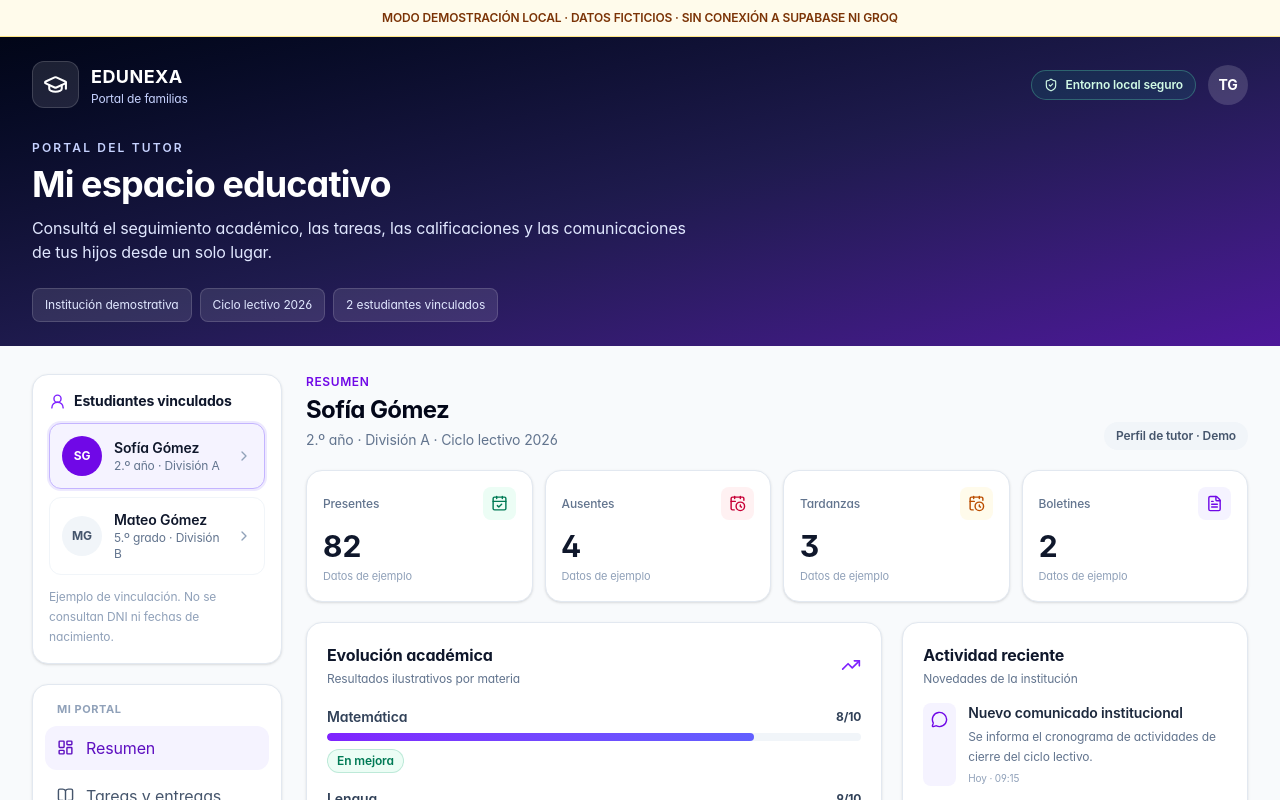
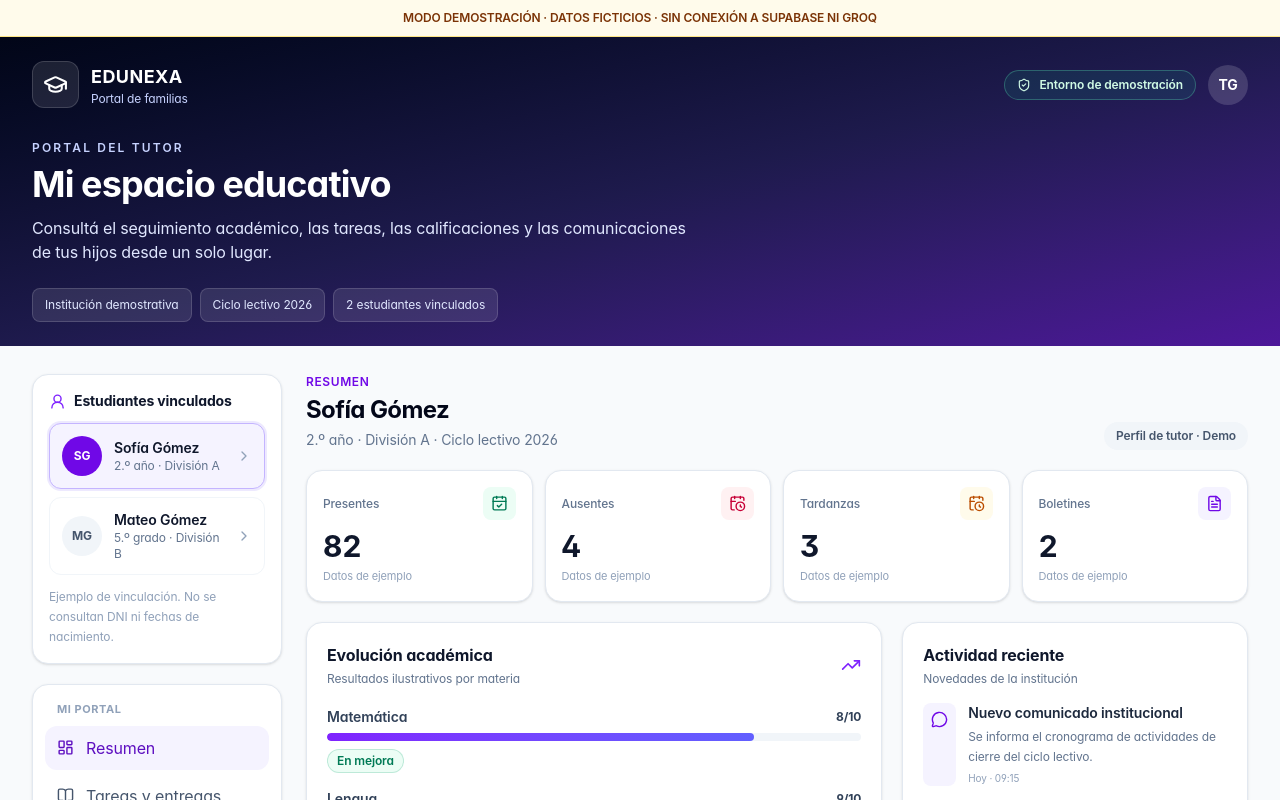
Before and after one commit to mariotonygomez81-debug/EDUNEXA-public, a Next.js app: page /demo/tutor in a window 1280 px wide. Shown: the top 800 px of the page. Built offline with nearby package versions, Linux system fonts and the light colour scheme.

Commit message:
Clarify hosted Tutor demo labeling

```diff
--- a/src/app/demo/tutor/tutor-demo.tsx
+++ b/src/app/demo/tutor/tutor-demo.tsx
@@ -106,7 +106,7 @@ export default function TutorDemo() {
   return (
     <main className="min-h-screen bg-slate-50 text-slate-800">
       <div className="border-b border-amber-200 bg-amber-50 px-4 py-2.5 text-center text-xs font-semibold text-amber-900">
-        MODO DEMOSTRACIÓN LOCAL · DATOS FICTICIOS · SIN CONEXIÓN A SUPABASE NI GROQ
+        MODO DEMOSTRACIÓN · DATOS FICTICIOS · SIN CONEXIÓN A SUPABASE NI GROQ
       </div>
 
       <header className="bg-gradient-to-br from-slate-950 via-indigo-950 to-violet-900 text-white">
@@ -121,7 +121,7 @@ export default function TutorDemo() {
             </div>
             <div className="flex items-center gap-3">
               <span className="inline-flex items-center gap-2 rounded-full border border-emerald-300/30 bg-emerald-400/10 px-3 py-1.5 text-xs font-semibold text-emerald-100">
-                <ShieldCheck size={14} /> Entorno local seguro
+                <ShieldCheck size={14} /> Entorno de demostración
               </span>
               <div className="flex h-10 w-10 items-center justify-center rounded-full bg-white/15 text-sm font-bold">TG</div>
             </div>
```
